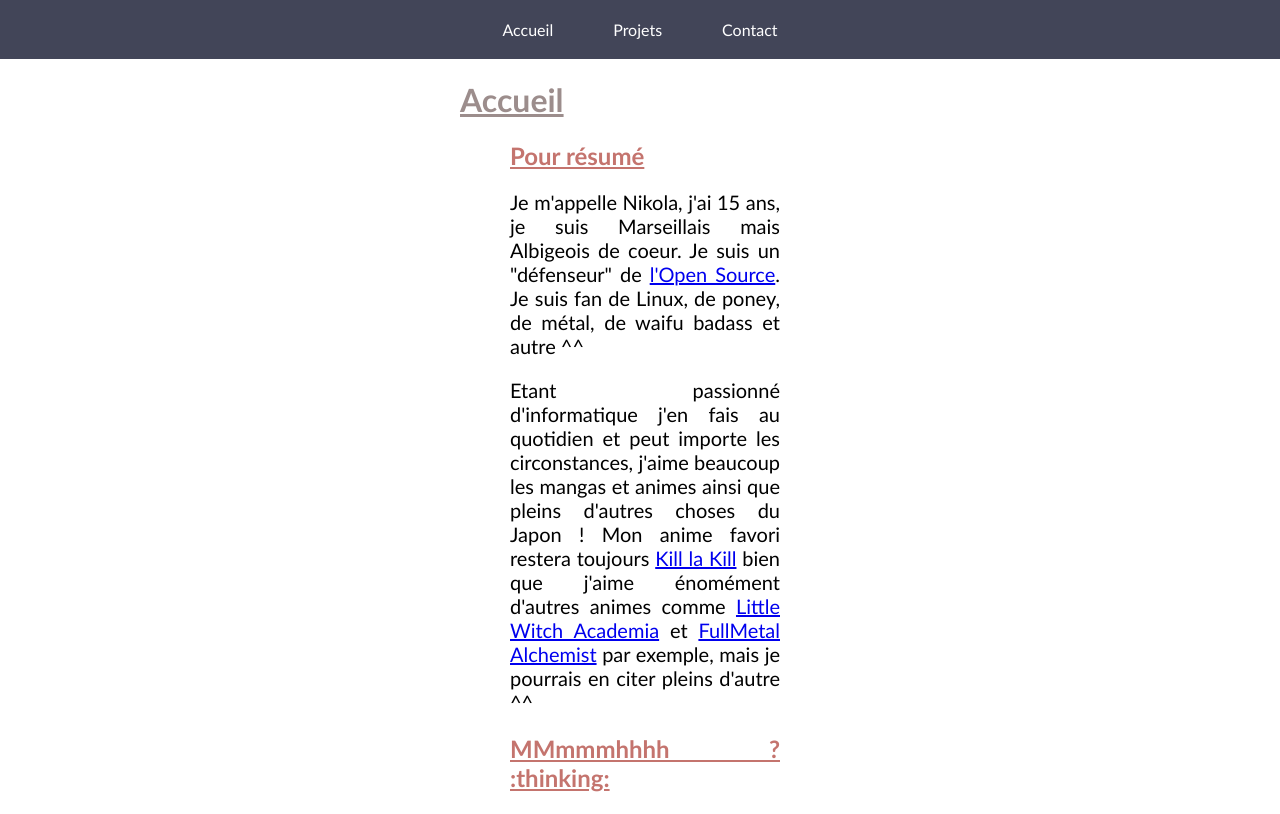
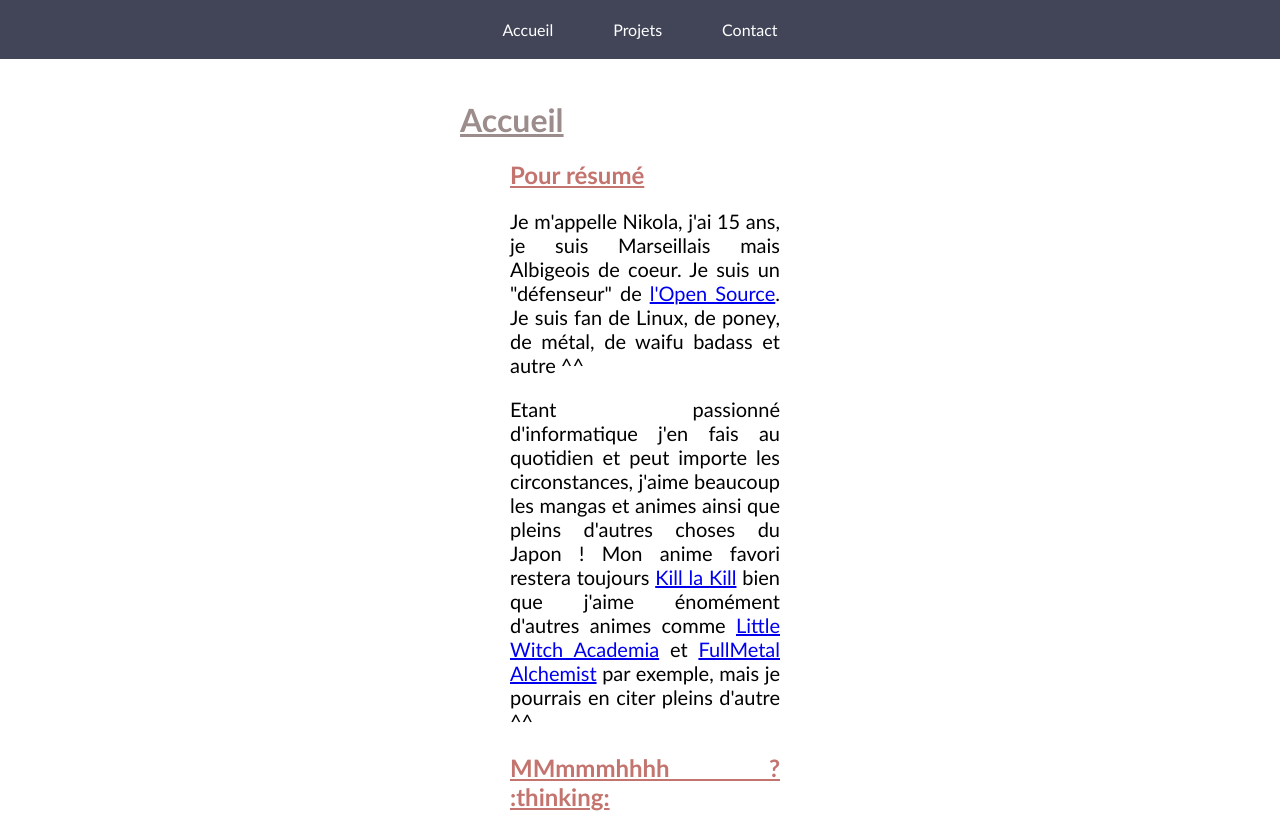
Before and after one commit to r33int/syswap.github.io, a plain HTML site: page index.html in a window 1280 px wide. Shown: the top 814 px of the page. Drawn offline with Linux system fonts and the light colour scheme.

Commit message:
add some feature to nav and other

```diff
--- a/index.html
+++ b/index.html
@@ -49,8 +49,10 @@
         <h1>
             SITE ENCORE EN CONSTRUCTION !
         </h1>
+        <p>
+
+        </p>
     </div>
     <div class="footer">
 
-    </div>
 </body>
--- a/style.css
+++ b/style.css
@@ -10,6 +10,8 @@ body {
 nav {
     width: 100%;
     background-color: #424558;
+    position: fixed;
+    top: 0;
 }
 
 nav ul {
@@ -51,6 +53,7 @@ nav li:hover a {
     margin-right: 500px;
     margin-left: 500px;
     text-align: justify;
+    margin-top: 100px;
 }
 
 .t1 {
```
